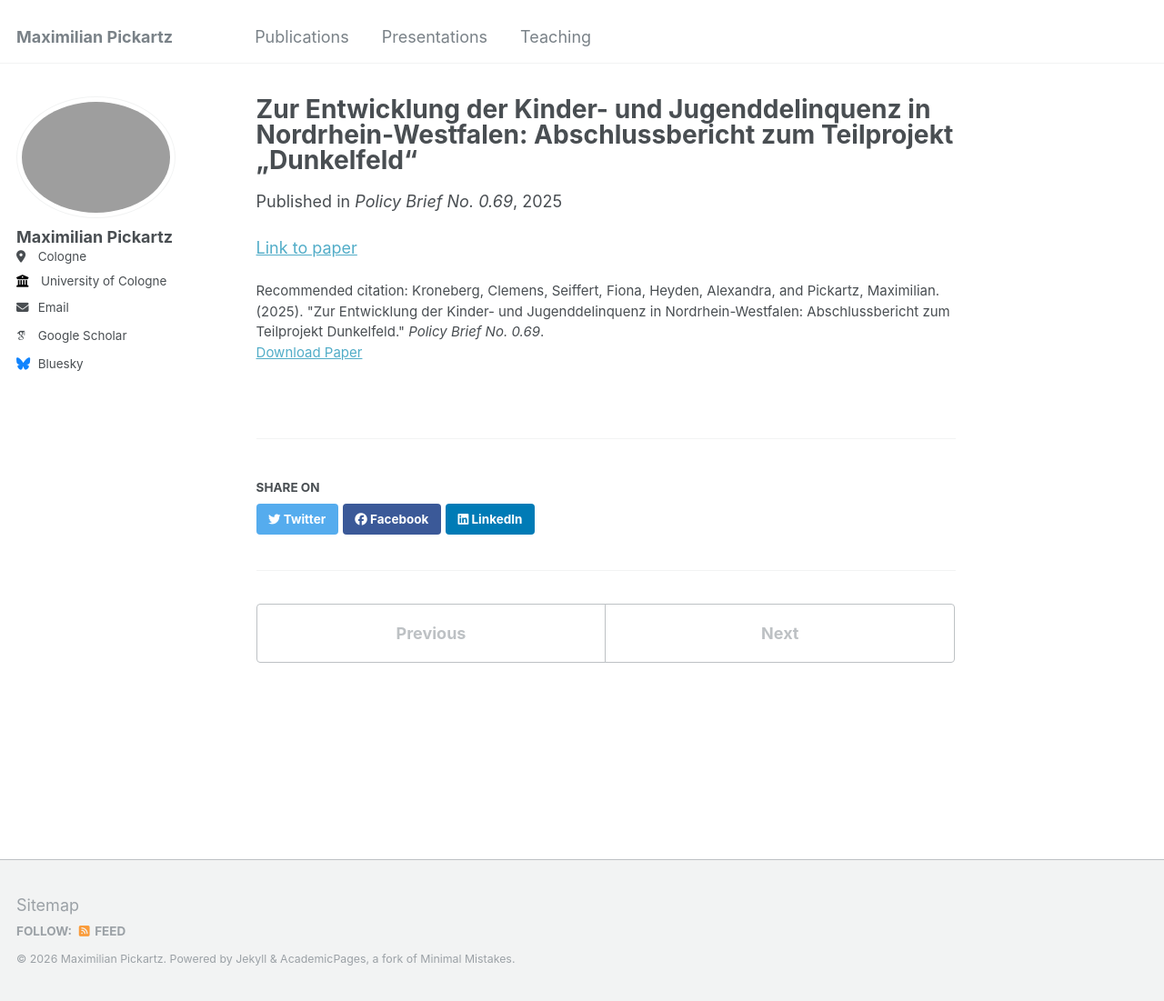
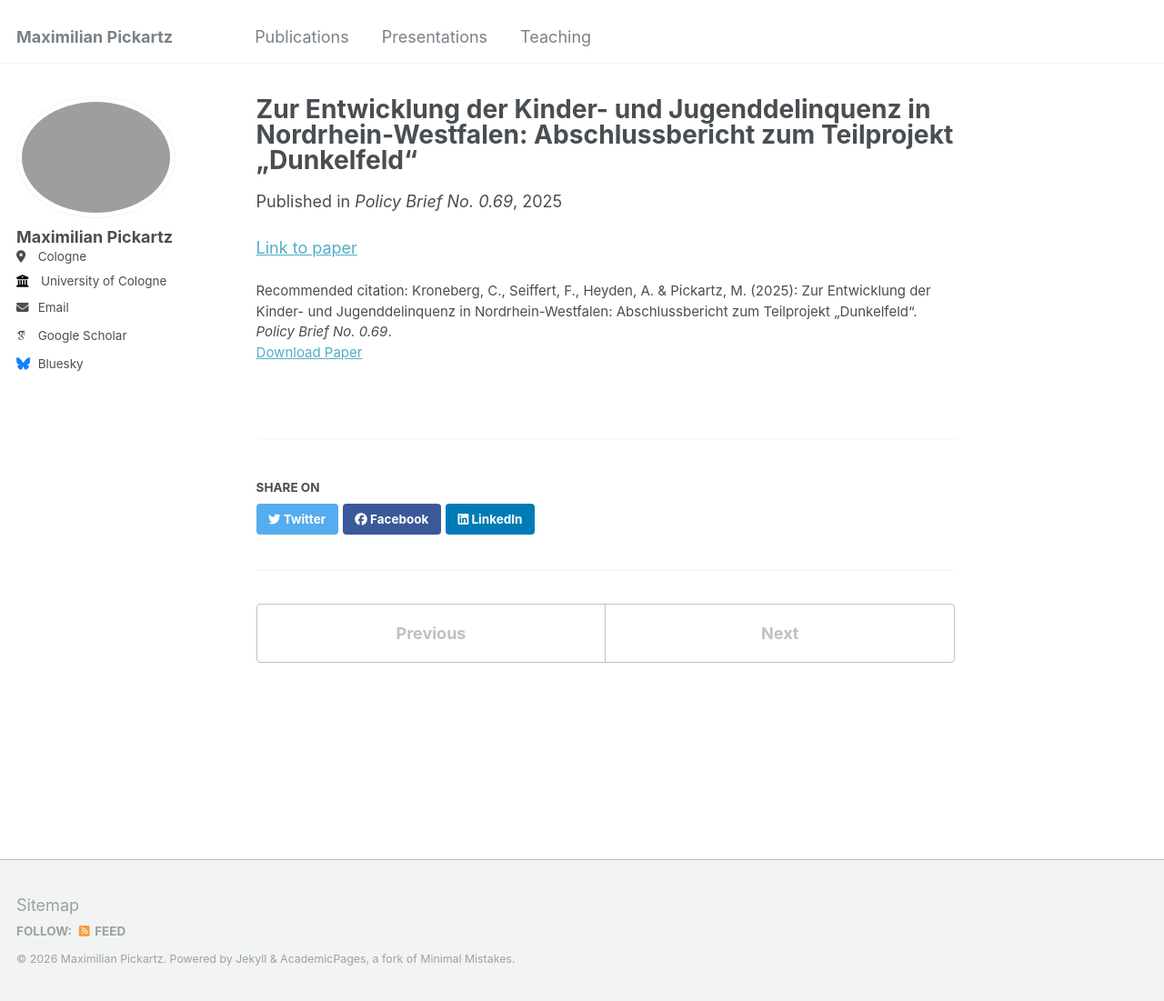
Before and after one commit to maxpi99/maxpi99.github.io, a Jekyll site: the page built from _publications/2025-10-01-abschlussbericht-dunkelfeld-nrw.md, in a window 1280 px wide and 1101 px high. Shown: the whole window at 91% size. Built offline with Jekyll 4.4.1, drawn with Linux system fonts in a browser that asks for light colours; some web fonts are replaced.

Commit message:
Restyle publications as inline citations
Publications now render as a single line in the format:
  Authors (Year): Title. Venue. Link to Paper
matching the style of e.g. Czymara et al. (2025).

https://claude.ai/code/session_01AyUn4eM3gCf4FeqjvUnsZ4

```diff
--- a/_publications/2025-10-01-abschlussbericht-dunkelfeld-nrw.md
+++ b/_publications/2025-10-01-abschlussbericht-dunkelfeld-nrw.md
@@ -5,7 +5,7 @@ permalink: /publication/2025-10-01-abschlussbericht-dunkelfeld-nrw
 date: 2025-10-01
 venue: 'Policy Brief No. 0.69'
 paperurl: 'https://econtribute.de/RePEc/ajk/ajkpbs/ECONtribute_PB_069_2025.pdf'
-citation: 'Kroneberg, Clemens, Seiffert, Fiona, Heyden, Alexandra, and Pickartz, Maximilian. (2025). &quot;Zur Entwicklung der Kinder- und Jugenddelinquenz in Nordrhein-Westfalen: Abschlussbericht zum Teilprojekt Dunkelfeld.&quot; <i>Policy Brief No. 0.69</i>.'
+citation: 'Kroneberg, C., Seiffert, F., Heyden, A. &amp; Pickartz, M. (2025): Zur Entwicklung der Kinder- und Jugenddelinquenz in Nordrhein-Westfalen: Abschlussbericht zum Teilprojekt &bdquo;Dunkelfeld&ldquo;. <i>Policy Brief No. 0.69</i>.'
 ---
 
 <a href='https://econtribute.de/RePEc/ajk/ajkpbs/ECONtribute_PB_069_2025.pdf'>Link to paper</a>
```
Also changed, not shown: _includes/archive-single.html (+5 -5 lines), _publications/2025-01-01-zwischenbericht-dunkelfeld-nrw.md (+1 -1 lines), _publications/2025-12-01-zjj-jugenddelinquenz.md (+1 -1 lines).
